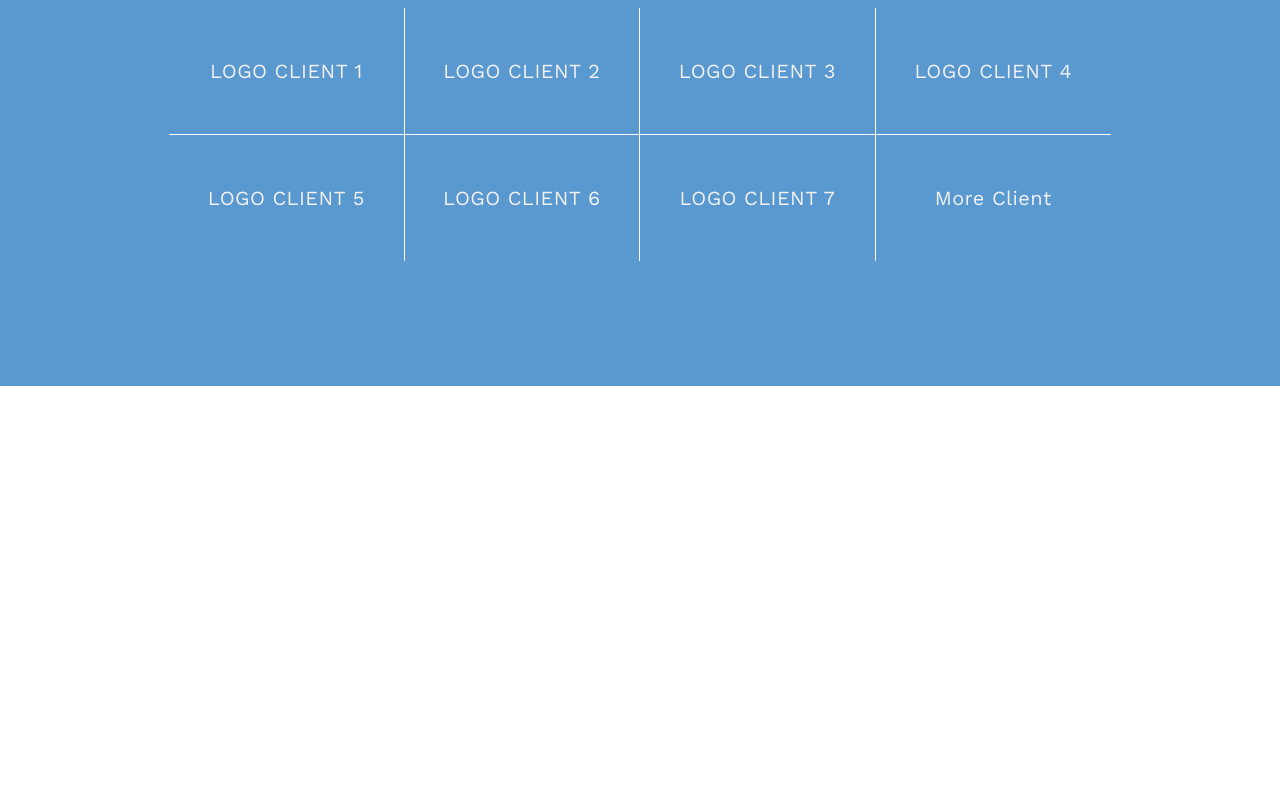
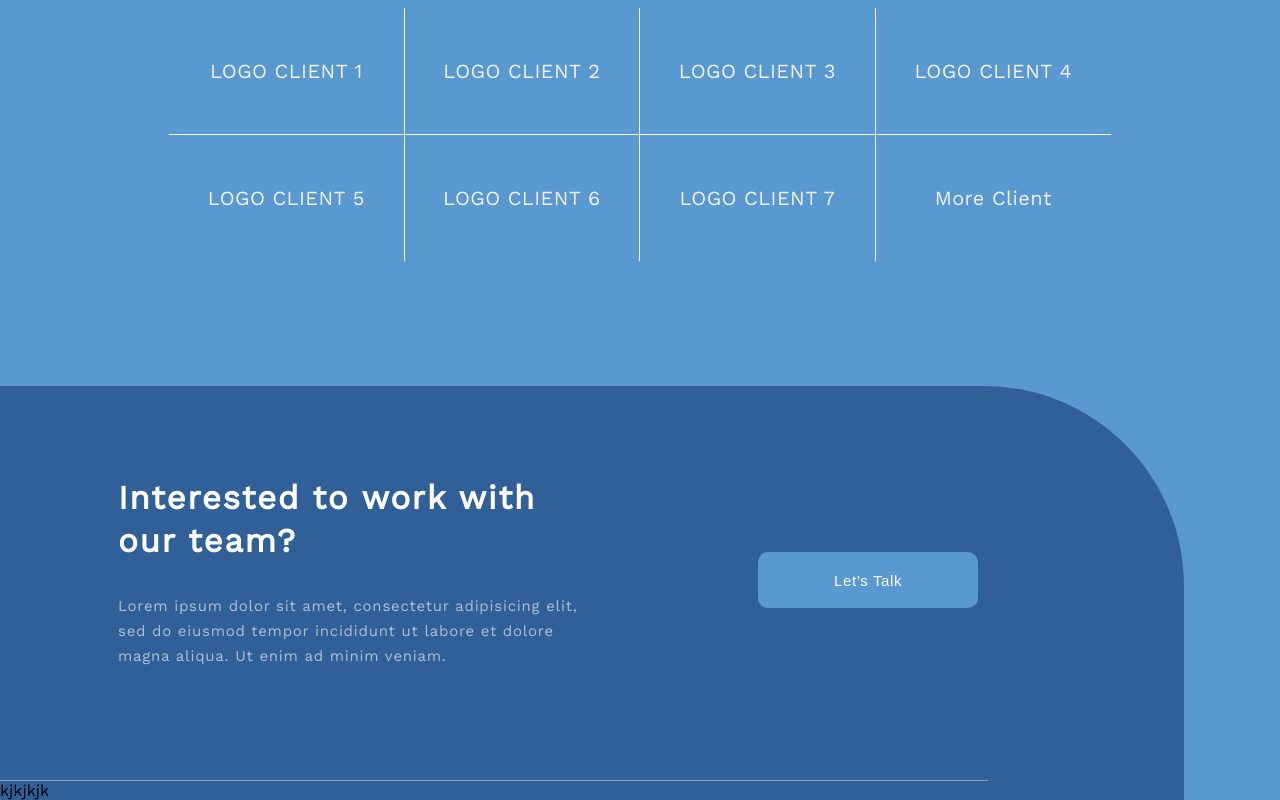
Before and after one commit to annachugunova/afrianska, a plain HTML site: page index.html in a window 1280 px wide. Shown: the part 3825-4625 px from the top of the page. Before the commit the page ends 4211 px from the top, so only its background shows below. Drawn offline with nearby package versions, Linux system fonts and the light colour scheme; a web font is replaced by a local one.

Commit message:
added first part of footer

```diff
--- a/css/style.css
+++ b/css/style.css
@@ -362,6 +362,90 @@ body {
 	background: rgba(31, 63, 104, 0.2);
 }
 
+.footer {
+	background: #5A98D0;
+	display: flex;
+	justify-content: flex-start;
+}
+
+.footer-container {
+	/*width: 1270px;*/
+	width: 100%;
+	margin-right: 96px;
+	background: #316099;
+	border-radius: 0px 200px 0px 0px;
+
+	display: flex;
+	justify-content: flex-start;
+}
+
+.footer-content {
+	/*width: 1073px;*/
+	width: 100%;
+	display: flex;
+	flex-direction: column;
+	margin-right: 196px;
+}
+
+.footer-content-info {
+	border-bottom: 1px solid rgba(255, 255, 255, 0.4);
+	display: flex;
+	justify-content: flex-end;
+	align-items: center;
+	padding-top: 90px;
+	padding-bottom: 96px;
+	box-sizing: border-box;
+	padding-right: 10px;
+	/*margin-right: 10px*/
+}
+
+.footer-content-info-main {
+	margin-left: 10px;
+	/*margin-left: 212px;*/
+	width: 460px;
+}
+
+.footer-content-info-main-title h2 {
+	font-size: 33px;
+	line-height: 43px;
+	letter-spacing: 0.05em;
+	color: #FFFFFF;
+	margin: 0 0 32px 0;
+
+}
+
+.footer-content-info-main-text {
+	font-size: 15px;
+	line-height: 25px;
+	letter-spacing: 0.05em;
+	color: #FFFFFF;
+	opacity: 0.6;
+}
+
+.footer-content-info-button {
+	width: 220px;
+	height: 56px;
+	background: #5A98D0;
+	border-radius: 10px;
+	border: none;
+	outline: none;
+	margin-left: 180px;
+
+	font-size: 15px;
+	line-height: 25px;
+	text-align: center;
+	letter-spacing: 0.04em;
+	color: #FFFFFF;
+}
+
+.footer-content-info-button:hover {
+	background: #1F3F68;
+}
+
+
+
+
+
 
 @media screen and (max-width: 1000px) {
 	.slide {
@@ -414,6 +498,10 @@ body {
 		margin: 10px 20px;
 	}
 
+	.projects-content {
+		padding-bottom: 100px;
+	}
+
 	.projects-content-firstrow, .clients-content-info {
 		flex-direction: column;
 	}
@@ -435,7 +523,18 @@ body {
 		margin: 100px 10px;
 	}
 
+	.footer-container, .footer-content {
+		margin-right: 10px;
+	}
+
+	.footer-content-info-button {
+		margin-left: 10px;
+	}
 }
+
+
+
+
 
 @media screen and (max-width: 620px) {
 	.slide {
@@ -506,6 +605,7 @@ body {
 	.clients-content-table-logo {
 		width: 50%;
 		border-right: 1px solid #FFFFFF;
+		padding: 20px 0;
 	}
 
 	.clients-content-table :nth-child(2n) {
@@ -516,7 +616,24 @@ body {
 		border-bottom: 1px solid #FFFFFF;
 	}
 
+	.footer-content-info {
+		flex-direction: column;
+		align-items: flex-start;
+	}
+
+	.footer-content-info-main {
+		width: 100%;
+	}
+
+	.footer-content-info-main-title {
+		width: 90%;
+	}
+
 }
+
+
+
+
 
 @media screen and (max-width: 1000px) and (min-width: 621px) {
 	.idea-form {
@@ -567,7 +684,23 @@ body {
 	.clients-content-table :nth-child(-n+6) {
 		border-bottom: 1px solid #FFFFFF;
 	}
+
+	.footer-content-info {
+		padding-right: 0;
+	}
+
+	.footer-content-info-main {
+		width: 50%;
+	}
+
+	.footer-content-info-button {
+		margin-left: calc(50% - 220px);
+	}
 }
+
+
+
+
 
 
 @media screen and (max-width: 420px) {
@@ -583,6 +716,7 @@ body {
 	.clients-content-table-logo {
 		border-right: none;
 		border-bottom: 1px solid #FFFFFF;
+
 	}
 
 	.clients-content-table :last-child {
--- a/index.html
+++ b/index.html
@@ -128,6 +128,27 @@
       </div>
     </div>
 
+    <div class="footer">
+      <div class="footer-container">
+        <div class="footer-content">
+          <div class="footer-content-info">
+            <div class="footer-content-info-main">
+              <div class="footer-content-info-main-title">
+                <h2>Interested to work with our team?</h2>
+              </div>
+              <div class="footer-content-info-main-text">
+                <p>Lorem ipsum dolor sit amet, consectetur adipisicing elit, sed do eiusmod tempor incididunt ut labore et dolore magna aliqua. Ut enim ad minim veniam.</p>
+              </div>
+            </div>
+
+            <button class="footer-content-info-button">Let’s Talk</button>
+          </div>
+
+          kjkjkjk
+        </div>
+      </div>
+    </div>
+
   </body>
 
   </html>
```
